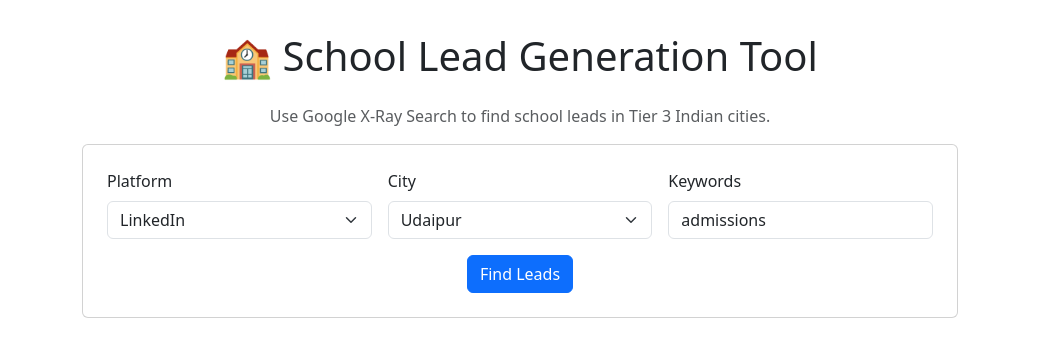
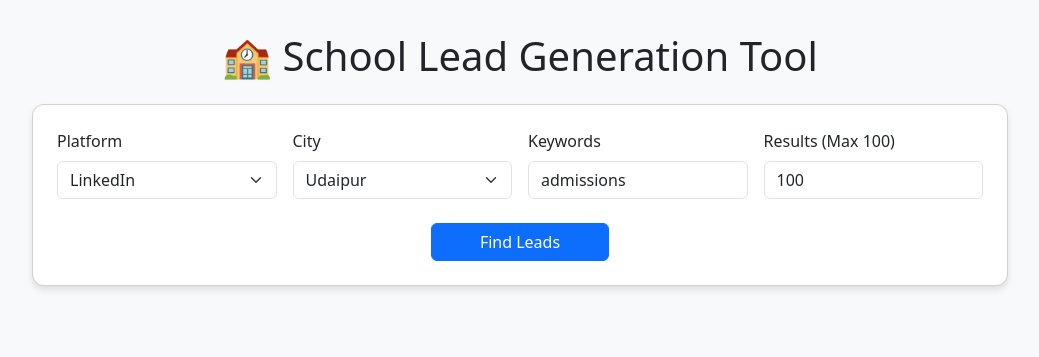
Before and after one commit to karnkeshav/schoolleads, a Flask app: page / in a window 1280 px wide. Shown: the top 357 px of the page, without its empty margins (120-1159 px from the left). Run offline with Flask 3, Linux system fonts and the light colour scheme.

Commit message:
Enhance index.html layout and functionality

```diff
--- a/templates/index.html
+++ b/templates/index.html
@@ -6,53 +6,62 @@
     <title>School Lead Gen Tool</title>
     <link href="https://cdn.jsdelivr.net/npm/bootstrap@5.3.0/dist/css/bootstrap.min.css" rel="stylesheet">
     <style>
-        body { padding-top: 2rem; }
-        .container { max-width: 900px; }
+        body { padding-top: 2rem; background-color: #f8f9fa; }
+        .container { max-width: 1000px; }
+        .card { border-radius: 12px; box-shadow: 0 4px 6px rgba(0,0,0,0.1); }
     </style>
 </head>
 <body>
     <div class="container">
         <h1 class="mb-4 text-center">🏫 School Lead Generation Tool</h1>
-        <p class="text-center text-muted">Use Google X-Ray Search to find school leads in Tier 3 Indian cities.</p>
 
         <div class="card p-4 mb-4">
             <form id="searchForm">
                 <div class="row g-3">
-                    <div class="col-md-4">
-                        <label for="platform" class="form-label">Platform</label>
+                    <div class="col-md-3">
+                        <label class="form-label">Platform</label>
                         <select class="form-select" id="platform" required>
                             <option value="LinkedIn">LinkedIn</option>
                             <option value="Facebook">Facebook</option>
                             <option value="Instagram">Instagram</option>
                         </select>
                     </div>
-                    <div class="col-md-4">
-                        <label for="city" class="form-label">City</label>
+                    <div class="col-md-3">
+                        <label class="form-label">City</label>
                         <select class="form-select" id="city" required>
                             {% for city in cities %}
                             <option value="{{ city }}">{{ city }}</option>
                             {% endfor %}
                         </select>
                     </div>
-                    <div class="col-md-4">
-                        <label for="keywords" class="form-label">Keywords</label>
+                    <div class="col-md-3">
+                        <label class="form-label">Keywords</label>
                         <input type="text" class="form-control" id="keywords" value="admissions">
                     </div>
+                    <div class="col-md-3">
+                        <label class="form-label">Results (Max 100)</label>
+                        <input type="number" class="form-control" id="num_results" value="100" min="10" max="100">
+                    </div>
                 </div>
-                <div class="mt-3 text-center">
-                    <button type="submit" class="btn btn-primary" id="searchBtn">Find Leads</button>
+                <div class="mt-4 text-center">
+                    <button type="submit" class="btn btn-primary px-5" id="searchBtn">Find Leads</button>
                 </div>
             </form>
         </div>
 
+        <div id="loading" class="text-center my-5" style="display: none;">
+            <div class="spinner-border text-primary" role="status"></div>
+            <p class="mt-2">Fetching up to 100 leads for you...</p>
+        </div>
+
         <div id="resultsArea" style="display: none;">
             <div class="d-flex justify-content-between align-items-center mb-3">
-                <h3>Results</h3>
+                <h3 id="resultCount">Results</h3>
                 <button class="btn btn-success" id="downloadBtn">Download CSV</button>
             </div>
             <div class="table-responsive">
-                <table class="table table-striped table-bordered" id="resultsTable">
-                    <thead>
+                <table class="table table-hover table-bordered bg-white" id="resultsTable">
+                    <thead class="table-dark">
                         <tr>
                             <th>Title</th>
                             <th>URL</th>
@@ -64,13 +73,6 @@
             </div>
         </div>
 
-        <div id="loading" class="text-center" style="display: none;">
-            <div class="spinner-border text-primary" role="status">
-                <span class="visually-hidden">Loading...</span>
-            </div>
-            <p class="mt-2">Searching...</p>
-        </div>
-
         <div id="error" class="alert alert-danger" style="display: none;"></div>
     </div>
 
@@ -79,10 +81,10 @@
 
         document.getElementById('searchForm').addEventListener('submit', async function(e) {
             e.preventDefault();
-
             const platform = document.getElementById('platform').value;
             const city = document.getElementById('city').value;
             const keywords = document.getElementById('keywords').value;
+            const num_results = document.getElementById('num_results').value;
 
             document.getElementById('resultsArea').style.display = 'none';
             document.getElementById('error').style.display = 'none';
@@ -93,77 +95,42 @@
                 const response = await fetch('/search', {
                     method: 'POST',
                     headers: { 'Content-Type': 'application/json' },
-                    body: JSON.stringify({ platform, city, keywords })
+                    body: JSON.stringify({ platform, city, keywords, num_results })
+                });
+                const data = await response.json();
+                if (!response.ok) throw new Error(data.error || 'Search failed');
+
+                currentResults = data.results;
+                const tbody = document.querySelector('#resultsTable tbody');
+                tbody.innerHTML = '';
+
+                currentResults.forEach(res => {
+                    const tr = document.createElement('tr');
+                    tr.innerHTML = `<td>${res.Title}</td><td><a href="${res.URL}" target="_blank">View Profile</a></td><td>${res.Description}</td>`;
+                    tbody.appendChild(tr);
                 });
 
-                const data = await response.json();
-
-                if (!response.ok) {
-                    throw new Error(data.error || 'An error occurred');
-                }
-
-                currentResults = data.results;
-                renderTable(currentResults);
-
-                if (currentResults.length > 0) {
-                    document.getElementById('resultsArea').style.display = 'block';
-                } else {
-                    showError('No results found.');
-                }
-
+                document.getElementById('resultCount').innerText = `Found ${currentResults.length} Leads`;
+                document.getElementById('resultsArea').style.display = 'block';
             } catch (err) {
-                showError(err.message);
+                const errDiv = document.getElementById('error');
+                errDiv.innerText = err.message;
+                errDiv.style.display = 'block';
             } finally {
                 document.getElementById('loading').style.display = 'none';
                 document.getElementById('searchBtn').disabled = false;
             }
         });
 
-        function renderTable(results) {
-            const tbody = document.querySelector('#resultsTable tbody');
-            tbody.innerHTML = '';
-
-            results.forEach(result => {
-                const tr = document.createElement('tr');
-                tr.innerHTML = `
-                    <td>${result.Title || ''}</td>
-                    <td><a href="${result.URL}" target="_blank">${result.URL || ''}</a></td>
-                    <td>${result.Description || ''}</td>
-                `;
-                tbody.appendChild(tr);
-            });
-        }
-
-        function showError(msg) {
-            const errorDiv = document.getElementById('error');
-            errorDiv.innerText = msg;
-            errorDiv.style.display = 'block';
-        }
-
         document.getElementById('downloadBtn').addEventListener('click', function() {
-            if (!currentResults.length) return;
-
             const headers = ['Title', 'URL', 'Description'];
-            const csvRows = [headers.join(',')];
-
-            currentResults.forEach(row => {
-                const values = headers.map(header => {
-                    const val = row[header] ? row[header].toString().replace(/"/g, '""') : '';
-                    return `"${val}"`;
-                });
-                csvRows.push(values.join(','));
-            });
-
-            const csvContent = csvRows.join('\n');
-            const blob = new Blob([csvContent], { type: 'text/csv' });
+            const csv = [headers.join(','), ...currentResults.map(r => headers.map(h => `"${(r[h] || '').toString().replace(/"/g, '""')}"`).join(','))].join('\n');
+            const blob = new Blob([csv], { type: 'text/csv' });
             const url = window.URL.createObjectURL(blob);
             const a = document.createElement('a');
-            a.setAttribute('hidden', '');
-            a.setAttribute('href', url);
-            a.setAttribute('download', 'leads_ready4exam.csv');
-            document.body.appendChild(a);
+            a.href = url;
+            a.download = 'ready4exam_leads.csv';
             a.click();
-            document.body.removeChild(a);
         });
     </script>
 </body>
```
